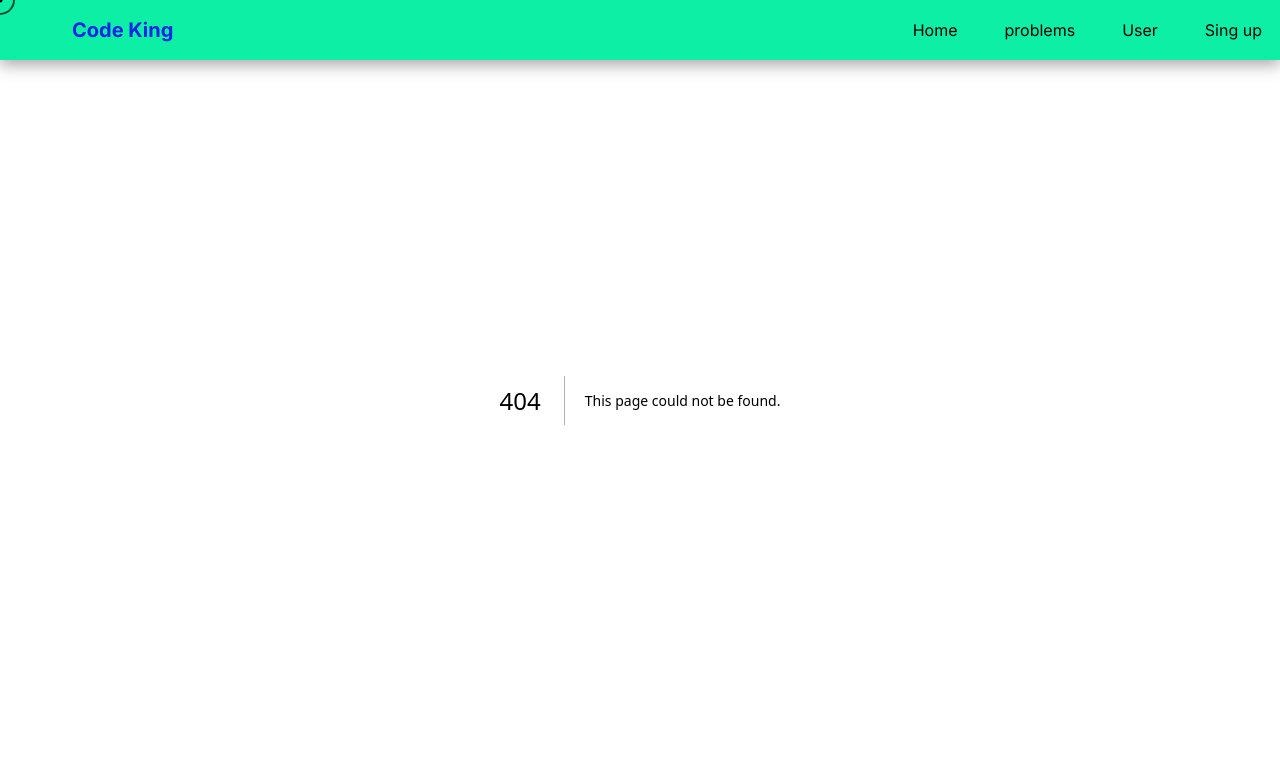
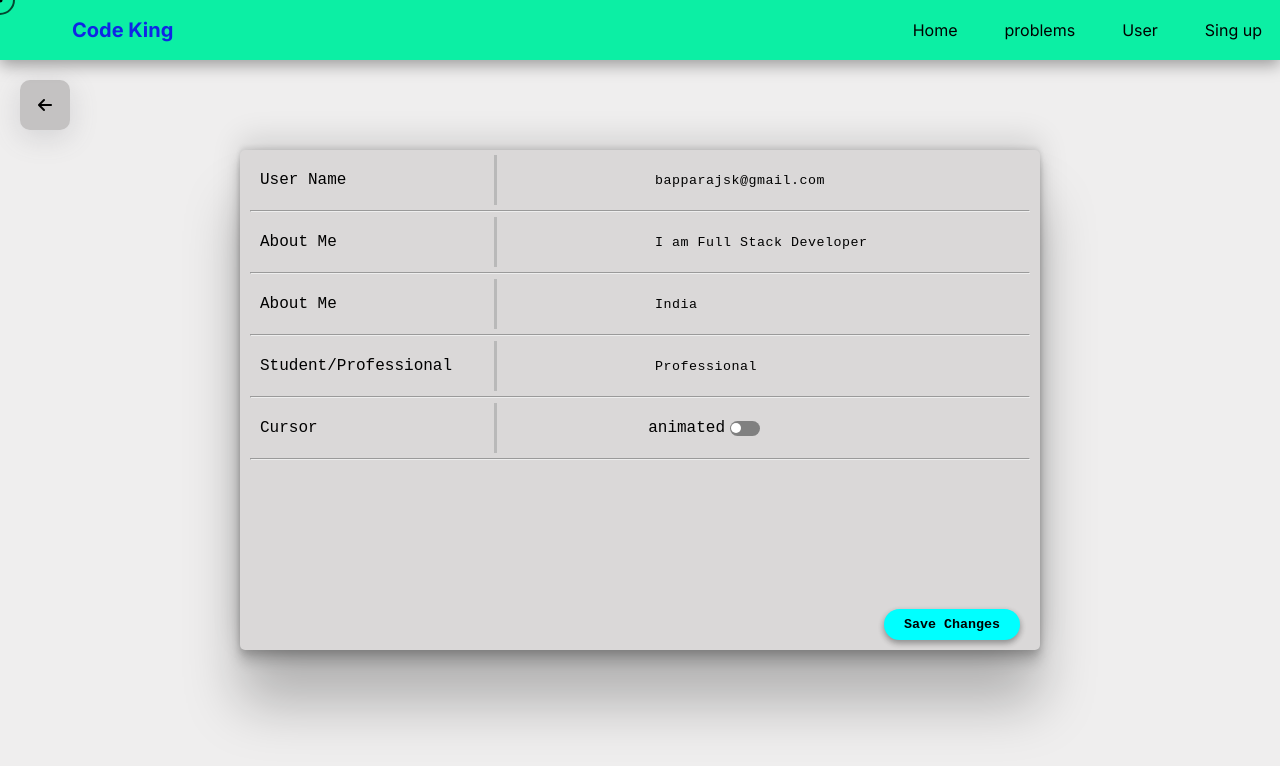
Before and after one commit to Bapparajsk/codeking, a Next.js app: page /user/setting in a window 1280 px wide. Before the commit this address had no page. Shown: the top 766 px of the page. Built offline with nearby package versions, Linux system fonts and the light colour scheme; some icons are missing; a web font is replaced by a local one.

Commit message:
🚀🚀 create profile setting page

```diff
--- /dev/null
+++ b/src/app/user/setting/page.jsx
@@ -0,0 +1,87 @@
+"use client"
+
+import '$/user/setting/style.css'
+import React from 'react';
+import { useNavigateRouter } from '@/context/navigation/NavigateProvider';
+import { useUserDetails } from '@/context/user/UserProvider';
+const Page = () => {
+
+    const { router } = useNavigateRouter();
+    const { userDetails } = useUserDetails();
+    const cursorOutline = document.getElementById('cursorOutline');
+
+    return (
+        <div className={'setting-page flex'}>
+            <div className={'setting-back-page-button flex'}
+                 onClick={() => router.back()}
+                 onMouseOver={() => cursorOutline.style.borderColor = 'red'}
+                 onMouseOut={() => cursorOutline.style.borderColor = '#000000B2'}
+            >
+                <i className="fa-solid fa-arrow-left"></i>
+            </div>
+            <div className={'setting-page-main-container'}>
+                <form>
+                    <div className={'setting-container flex'}>
+                        <div className={'updates-names flex'}><span>User Name</span></div>
+                        <div className={'updates-inputs flex'}>
+                            <input
+                                className={'updates-input'}
+                                value={'bapparajsk@gmail.com'}
+                            />
+                        </div>
+                    </div>
+                    <hr/>
+                    <div className={'setting-container flex'}>
+                        <div className={'updates-names flex'}><span>About Me</span></div>
+                        <div className={'updates-inputs flex'}>
+                            <input
+                                className={'updates-input'}
+                                value={'I am Full Stack Developer'}
+                            />
+                        </div>
+                    </div>
+                    <hr/>
+                    <div className={'setting-container flex'}>
+                        <div className={'updates-names flex'}><span>About Me</span></div>
+                        <div className={'updates-inputs flex'}>
+                            <input
+                                className={'updates-input'}
+                                value={'India'}
+                            />
+                        </div>
+                    </div>
+                    <hr/>
+                    <div className={'setting-container flex'}>
+                        <div className={'updates-names flex'}><span>Student/Professional</span></div>
+                        <div className={'updates-inputs flex'}>
+                            <input
+                                className={'updates-input'}
+                                value={'Professional'}
+                            />
+                        </div>
+                    </div>
+                    <hr/>
+                    <div className={'setting-container flex'}>
+                        <div className={'updates-names flex'}><span>Cursor</span></div>
+                        <div className={'updates-inputs up-cursor flex'}>
+                            <span>animated</span>
+                            <input type="checkbox" id="switch" className={'switch-label'}/>
+                            <label htmlFor="switch">Toggle</label>
+                        </div>
+                    </div>
+                    <hr/>
+                    <button
+                        type={'submit'}
+                        className={'setting-update-button'}
+                        onMouseOver={() => cursorOutline.style.borderColor = 'red'}
+                        onMouseOut={() => cursorOutline.style.borderColor = '#000000B2'}
+                    >
+                        <span>Save Changes</span>
+                    </button>
+                </form>
+            </div>
+        </div>
+    );
+};
+
+export default Page;
--- a/src/component/cursor/Cursor.jsx
+++ b/src/component/cursor/Cursor.jsx
@@ -27,6 +27,7 @@ export const Cursor = () => {
             cursorOutline.style.width = '10px';
             cursorOutline.style.height = '10px';
             cursorOutline.style.borderWidth = '5px'
+
             setTimeout(() => {
                 cursorOutline.style.borderColor = '#000000B2'
                 cursorOutline.style.width = '30px';
--- a/src/component/user/UserDetails.jsx
+++ b/src/component/user/UserDetails.jsx
@@ -2,12 +2,14 @@ import '$/user/userDetails.css'
 import Link from "next/link";
 import { useEffect, useState } from "react";
 import { useUserDetails } from '@/context/user/UserProvider';
+import { useNavigateRouter } from '@/context/navigation/NavigateProvider'
 
 export const UserDetails = () => {
     const [edit_hover, setEdit_hover] = useState(false);
     const [imageSrc, setImageSrc] = useState(null);
 
     const { userDetails } = useUserDetails();
+    const { router } = useNavigateRouter();
 
     const setDetails = () => {
         const { data } = userDetails.profile_image.data;
@@ -32,7 +34,7 @@ export const UserDetails = () => {
                              alt={"user image"} />}
                 </div>
                 <h1>{userDetails?.user_name}</h1>
-                <div className={'user-settings'}>
+                <div className={'user-settings flex'} onClick={() => router.push('/user/setting')}>
                     <lord-icon
                         src="https://cdn.lordicon.com/lecprnjb.json"
                         trigger="loop"
--- /dev/null
+++ b/src/style/user/setting/style.css
@@ -0,0 +1,157 @@
+.setting-page {
+    width: 100vw;
+    height: calc(100vh);
+    background-color: rgba(234, 233, 233, 0.77);
+    position: relative;
+}
+
+.setting-back-page-button {
+    width: 50px;
+    height: 50px;
+    position: absolute;
+    top: 80px;
+    left: 20px;
+    background-color: #c4c2c2;
+    border-radius: 10px;
+    box-shadow: rgba(100, 100, 111, 0.2) 0 7px 29px 0;
+    transition: all .3s ease-in;
+}
+
+.setting-back-page-button:hover {
+    background-color: #b6b5b5;
+    box-shadow: rgba(0, 0, 0, 0.35) 0 5px 15px;
+}
+
+.setting-page-main-container {
+    position: relative;
+    width: 800px;
+    height: 500px;
+    background-color: #dad8d8;
+    border-radius: 5px;
+    padding: 0 10px;
+    box-shadow: rgba(0, 0, 0, 0.25) 0 54px 55px, rgba(0, 0, 0, 0.12) 0 -12px 30px, rgba(0, 0, 0, 0.12) 0 4px 6px, rgba(0, 0, 0, 0.17) 0 12px 13px, rgba(0, 0, 0, 0.09) 0 -3px 5px;
+
+    & hr {
+        color: rgba(0, 0, 0, 0.49);
+    }
+}
+
+.setting-container {
+    width: 100%;
+    height: 50px;
+    margin: 5px 0;
+    justify-content: start;
+    padding-left: 10px;
+}
+
+.updates-names {
+    width: 400px;
+    height: 100%;
+    border-right-color: #b9b9b9;
+    border-right-style: solid;
+    border-right-width: 3px;
+    justify-content: start;
+    padding: 5px 0;
+
+    & span {
+        font-family: "Roboto Mono", monospace;
+    }
+}
+
+.updates-inputs {
+    width: 100%;
+    height: 100%;
+    justify-content: end;
+    margin-right: 80px;
+    & span {
+        font-family: "Roboto Mono", monospace;
+    }
+}
+
+.updates-input {
+    height: calc(100% - 10px);
+    width: 300px;
+    outline: none;
+    border: none;
+    background-color: transparent;
+    padding-left: 5px;
+    border-radius: 5px;
+    letter-spacing: .5px;
+    font-family: "Roboto Mono", monospace;
+    transition: all .4s ease-in-out;
+    cursor: none;
+}
+
+.updates-input:hover {
+    background-color: #c6c4c4;
+}
+.updates-input:focus {
+    background-color: #b1b1b1;
+}
+
+
+.switch-label{
+    height: 0;
+    width: 0;
+    visibility: hidden;
+
+}
+
+label {
+    cursor: none;
+    text-indent: -9999px;
+    width: 30px;
+    height: 15px;
+    background: grey;
+    display: block;
+    border-radius: 100px;
+    position: relative;
+    margin-right: 190px;
+    margin-left: 5px;
+}
+
+label:after {
+    content: '';
+    position: absolute;
+    top: 2.5px;
+    left: 1px;
+    width: 10px;
+    height: 10px;
+    background: #fff;
+    border-radius: 8px;
+    transition: 0.3s;
+}
+
+.switch-label:checked + label:after {
+    left: calc(100% - 5px);
+    transform: translateX(-60%);
+}
+
+.switch-label:active:after {
+    width: 7px;
+}
+
+.setting-update-button {
+    position: absolute;
+    bottom: 10px;
+    right: 20px;
+    padding: 8px 20px;
+    background-color: #00FFFFFF;
+    border-radius: 20px;
+    font-family: "Roboto Mono", monospace;
+    font-weight: 600;
+    box-shadow: rgba(0, 0, 0, 0.16) 0 3px 6px, rgba(0, 0, 0, 0.23) 0px 3px 6px;
+    transition: all .4s ease-out;
+    border: none;
+
+    & button {
+        width: 100%;
+        height: 100%;
+        background-color: aqua;
+    }
+}
+
+.setting-update-button:hover {
+    background-color: #03caca;
+    box-shadow: rgba(0, 0, 0, 0.25) 0px 14px 28px, rgba(0, 0, 0, 0.22) 0px 10px 10px;
+}
```
Also changed, not shown: src/app/layout.jsx (line endings or trailing spaces).
